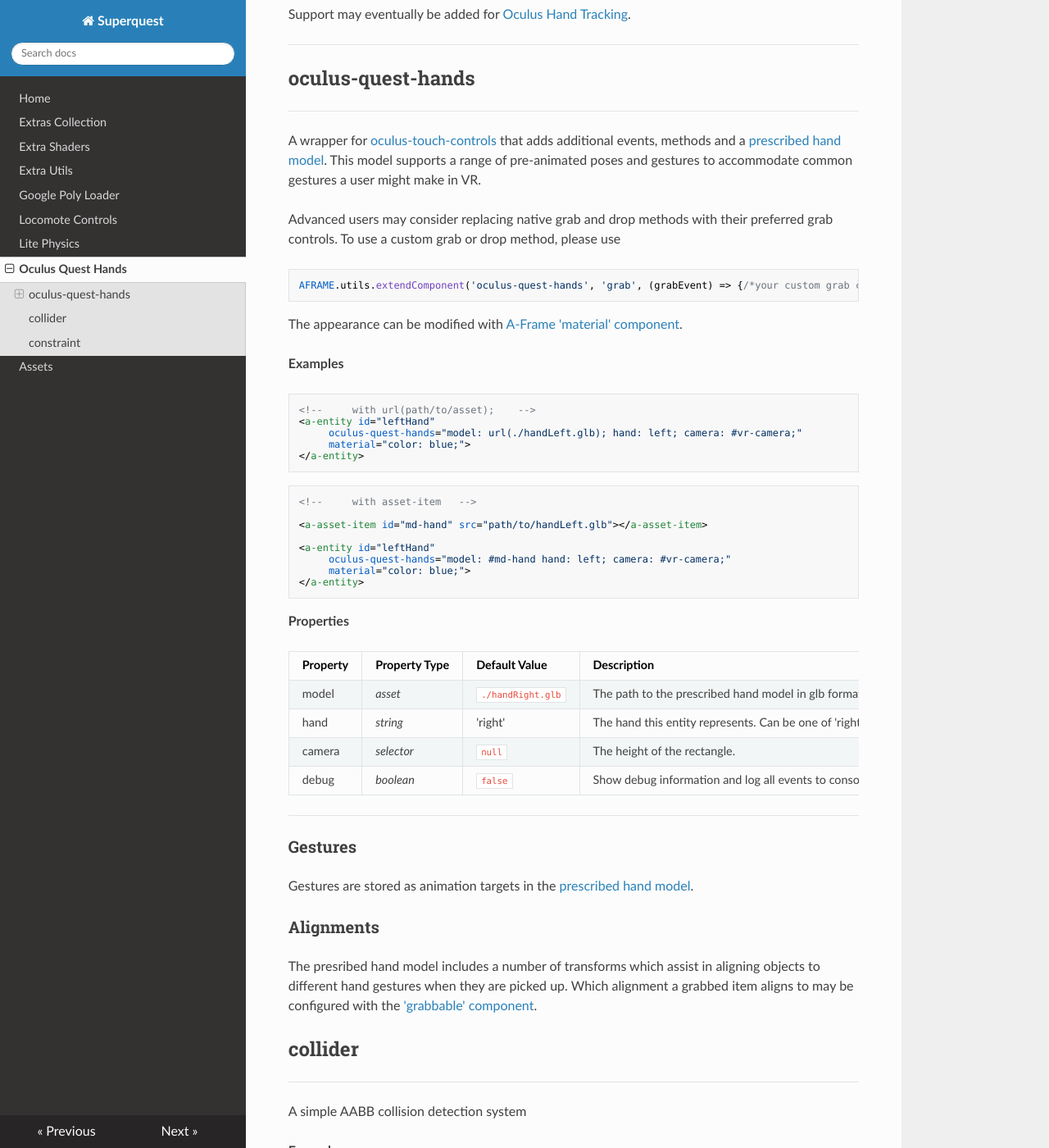
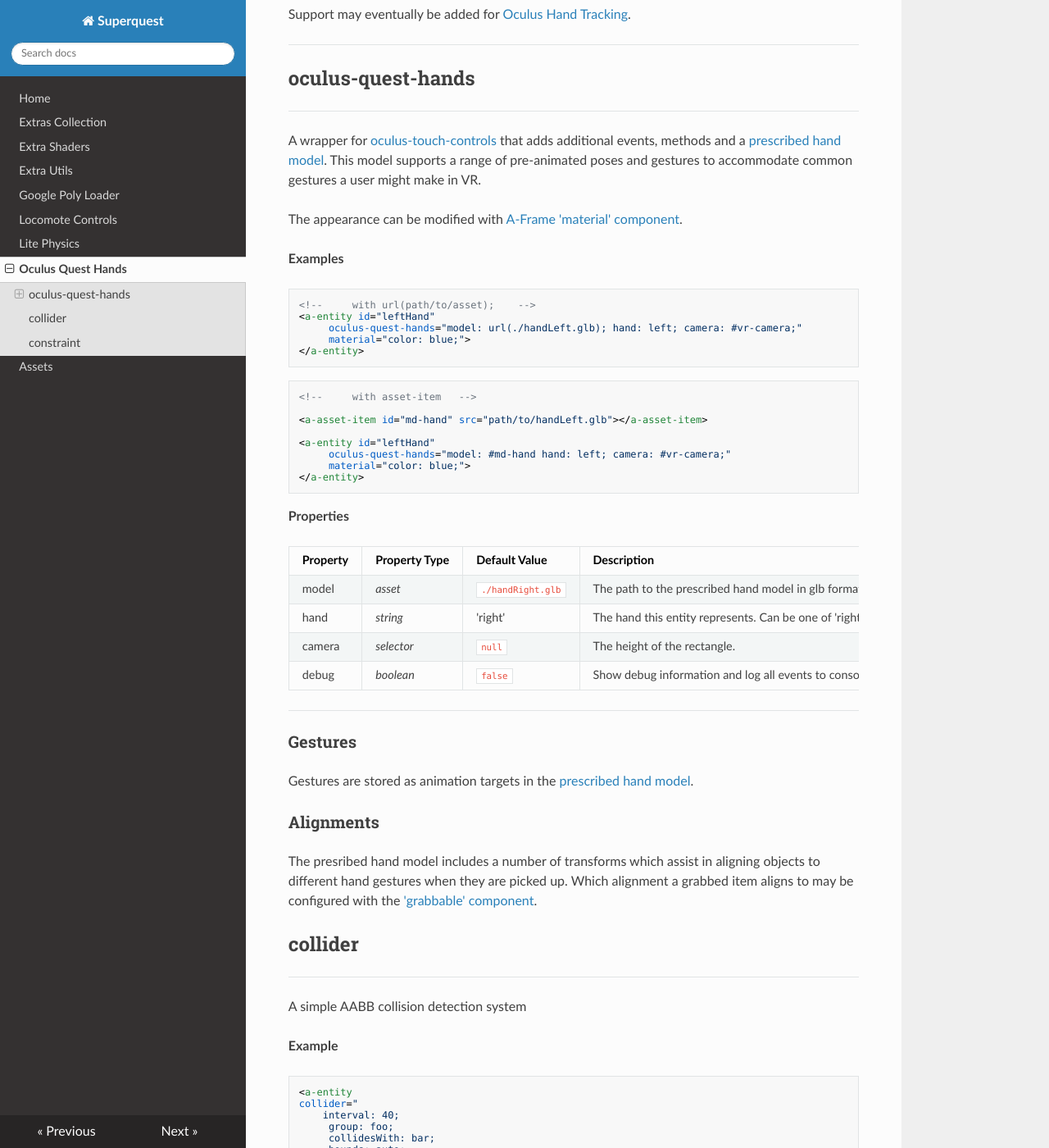
Before and after one commit to disasteroftheuniverse/SuperQuest, an MkDocs documentation site: the page built from docs/aframe-oculus-hands.md, in a window 1280 px wide and 1400 px high, scrolled down 517 px. Shown: the whole window at 82% size. Built offline with MkDocs 1.6.1, drawn with Linux system fonts in a browser that asks for light colours; nearby versions of some CDN libraries; old or Windows-style settings are respelled for this version of MkDocs; some of the changed text lies outside the part shown.

Commit message:
collider docs

````diff
--- a/docs/aframe-oculus-hands.md
+++ b/docs/aframe-oculus-hands.md
@@ -18,11 +18,6 @@
 <hr>
 
 A wrapper for [oculus-touch-controls](https://aframe.io/docs/master/components/oculus-touch-controls.html) that adds additional events, methods and a [prescribed hand model](./assets.md). This model supports a range of pre-animated poses and gestures to accommodate common gestures a user might make in VR.
-
-Advanced users may consider replacing native grab and drop methods with their preferred grab controls. To use a custom grab or drop method, please use
-```js
-AFRAME.utils.extendComponent('oculus-quest-hands', 'grab', (grabEvent) => {/*your custom grab code here*/});
-```
 
 The appearance can be modified with [A-Frame 'material' component](https://aframe.io/docs/master/components/material.html).
 
@@ -74,7 +69,17 @@
 **Example**
 
 ```html
-<a-entity collider="interval: 40; group: foo; collidesWith: bar; bounds: auto; size: 0 0 0;static: false; enabled: true; autoRefesh: false;"></a-entity>
+<a-entity
+collider="
+    interval: 40;
+	 group: foo;
+	 collidesWith: bar;
+	 bounds: auto;
+	 size: 0 0 0;
+	 static: false;
+	 enabled: true;
+	 autoRefesh: false;">
+</a-entity>
 ```
 
 **Properties**
````
